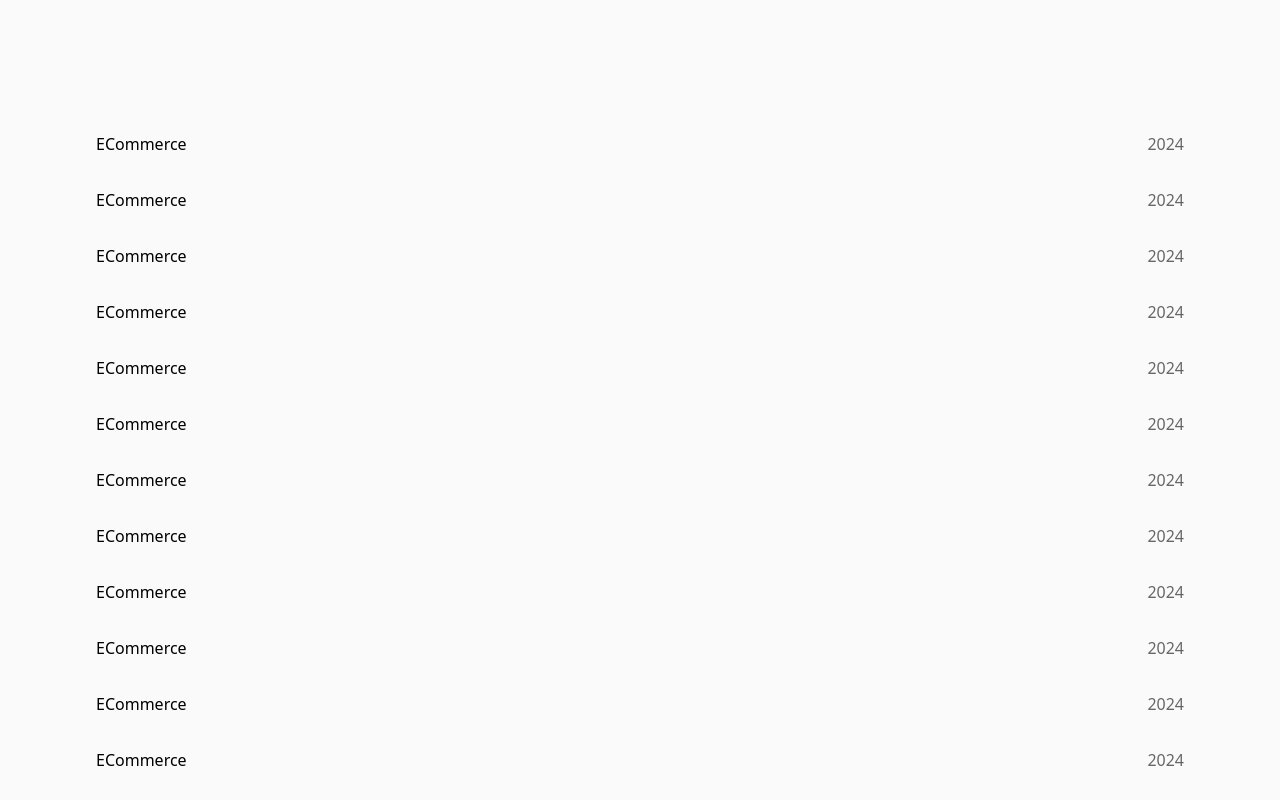
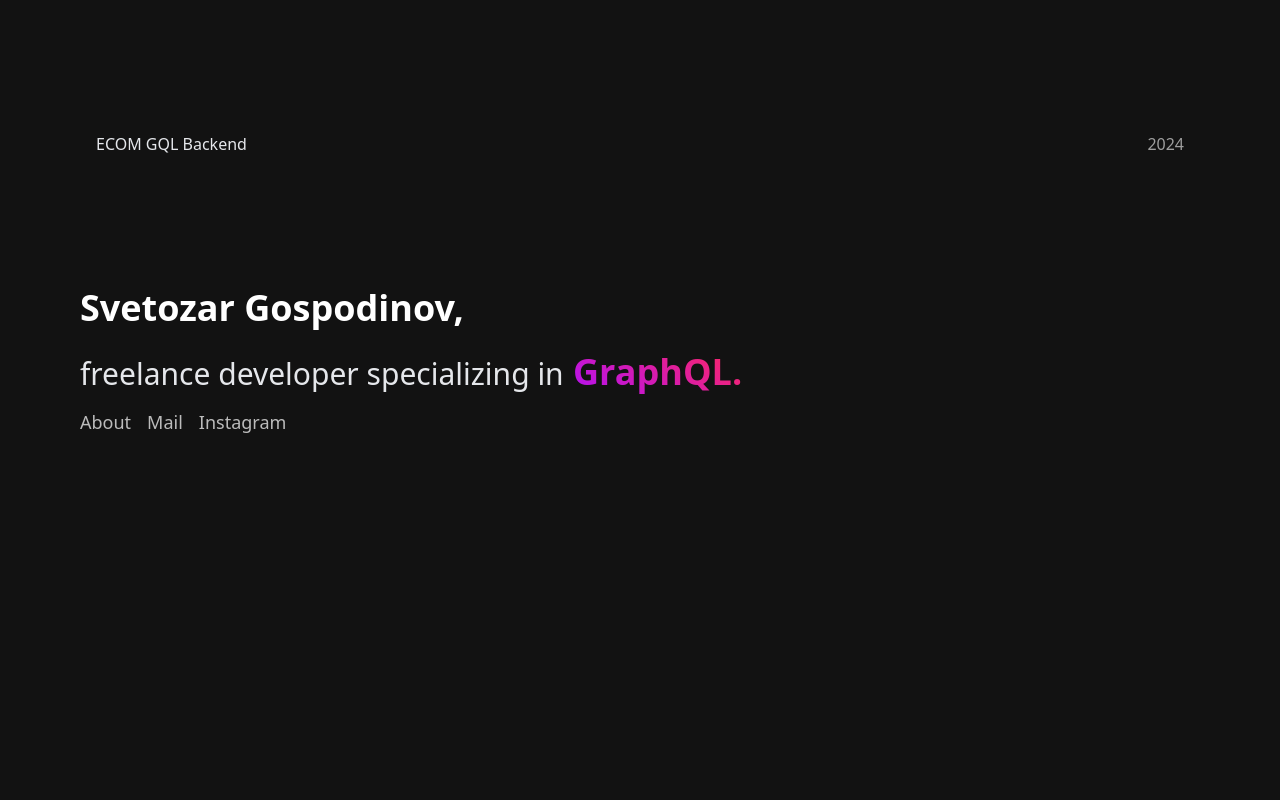
Before and after one commit to svetozar12/portfolio, a Next.js app: page / in a window 1280 px wide. Shown: the top 800 px of the page. Built offline with nearby package versions, Linux system fonts and the light colour scheme.

Commit message:
final version

```diff
--- a/src/components/GifRender.tsx
+++ b/src/components/GifRender.tsx
@@ -7,17 +7,17 @@ interface IGifRender {
 
 const GifRender = ({ gifPath, title }: IGifRender) => {
   return (
-    <div className="max-w-3xl xl:max-w-7xl mx-auto mt-10 rounded-lg shadow-lg border border-gray-300 overflow-hidden">
-      <div className="flex justify-between items-center bg-gray-200 border-b border-gray-300 px-3 py-2">
+    <div className="max-w-3xl xl:max-w-7xl mx-auto mt-10 rounded-lg shadow-lg border border-gray-50 overflow-hidden">
+      <div className="flex justify-between items-center bg-gray-50 border-b border-gray-50 px-3 py-2">
         <div className="flex space-x-2">
           <div className="w-3 h-3 rounded-full bg-red-500"></div>
           <div className="w-3 h-3 rounded-full bg-yellow-400"></div>
           <div className="w-3 h-3 rounded-full bg-green-500"></div>
         </div>
-        <div className="text-sm text-gray-600">{title}</div>
+        <div className="text-sm text-white">{title}</div>
       </div>
 
-      <div className="bg-white">
+      <div className="bg-gray-50">
         <img
           src={gifPath}
           alt="My GIF"
--- a/src/components/OverView.tsx
+++ b/src/components/OverView.tsx
@@ -30,10 +30,14 @@ const Overview: React.FC<IOverview> = ({ activeItem }) => {
           showActiveItem ? "max-w-0 opacity-0" : "opacity-100"
         } ${styles.container}`}
       >
-        <h1 className="font-bold text-2xl">
-          Svetozar Gospodinov,
-          <br /> freelance developer specializing in{" "}
+        <h1 className="font-bold text-4xl">Svetozar Gospodinov,</h1>
+        <br />
+        <div>
+          <span className="text-gray-200 text-3xl">
+            freelance developer specializing in
+          </span>
           <span
+            className="text-4xl font-bold"
             style={{
               backgroundImage: "linear-gradient(214deg, #ff285c, #b010fb)",
               backgroundClip: "text",
@@ -41,10 +45,10 @@ const Overview: React.FC<IOverview> = ({ activeItem }) => {
               color: "transparent",
             }}
           >
-            GraphQL
+            {" "}
+            GraphQL.
           </span>
-          .
-        </h1>
+        </div>
         <Links />
       </div>
     </>
--- a/src/components/ProjectList/ProjectList.tsx
+++ b/src/components/ProjectList/ProjectList.tsx
@@ -9,21 +9,18 @@ interface IProjectList {
 
 const ProjectList = ({ onInteraction }: IProjectList) => {
   const isMobile = useIsMobile();
-  const [projects, setProjects] = useState<
-    Array<{ name: string; year: number; item: React.JSX.Element }>
-  >([]);
 
-  useEffect(() => {
-    const temp = [];
-    for (let index = 0; index < 20; index++) {
-      temp.push({
-        name: "ECommerce",
-        year: 2024,
-        item: <GifRender title="ECommerce" gifPath="/gifs/e-com-backend.gif" />,
-      });
-    }
-    setProjects(temp);
-  }, []);
+  const projects: Array<{
+    name: string;
+    year: number;
+    item: React.JSX.Element;
+  }> = [
+    {
+      name: "ECOM GQL Backend",
+      year: 2024,
+      item: <GifRender title="ECommerce" gifPath="/gifs/e-com-backend.gif" />,
+    },
+  ];
 
   return (
     <>
@@ -44,8 +41,9 @@ const ProjectList = ({ onInteraction }: IProjectList) => {
               className="h-12"
               key={name + year + index}
             >
-              <div className="rounded-2xl flex justify-between items-center cursor-default w-full px-4 py-3 gap-8 hover:shadow-2xl hover:bg-white hover:scale-110 duration-500">
-                <div>{name}</div> <div className={styles.year}>{year}</div>
+              <div className="rounded-2xl flex justify-between items-center cursor-default w-full px-4 py-3 gap-8 hover:shadow-light hover:bg-gray-100 hover:scale-110 duration-500">
+                <div className="text-gray-200">{name}</div>
+                <div className={`${styles.year} text-gray-500`}>{year}</div>
               </div>
               <br></br>
             </div>
--- a/src/components/common/Modal.tsx
+++ b/src/components/common/Modal.tsx
@@ -16,7 +16,7 @@ const Modal = ({ open, onClose, children }: IModal) => {
         className="fixed inset-0  block backdrop-blur-[11px] w-screen h-screen"
       ></div>
       <button
-        className="absolute text-white top-5 right-5 text-2xl hover:text-gray-300 font-bold bg-black w-12 h-12 p-2 rounded-full"
+        className="absolute text-black top-5 right-5 text-2xl hover:text-gray-300 font-bold bg-white w-12 h-12 p-2 rounded-full"
         onClick={onClose}
       >
         &#x2715;
--- a/src/pages/index.tsx
+++ b/src/pages/index.tsx
@@ -8,7 +8,7 @@ export default function Home() {
   const [activeItem, setActiveItem] = useState<React.JSX.Element | null>(null);
   const isMobile = useIsMobile();
   return (
-    <div className="bg-gray-50 flex flex-wrap">
+    <div className="flex flex-wrap">
       <ProjectList
         onInteraction={(item) => {
           setActiveItem(item);
--- a/src/styles/globals.css
+++ b/src/styles/globals.css
@@ -5,28 +5,29 @@
 @tailwind utilities;
 
 :root {
-  --color-white: #ffffff;
-  --color-gray-50: #fafafa;
-  --color-gray-100: #f5f5f5;
-  --color-gray-500: #a0aec0;
-  --color-gray-800: rgba(0, 0, 0, 0.74);
-  --color-black: #000000;
+  --color-gray-50: #38343f;
+  --color-gray-100: #1e1e1e;
+  --color-gray-500: #7c7c7c;
+  --color-gray-800: rgba(255, 255, 255, 0.74);
 }
 
 body {
-  background-color: var(--color-gray-50);
   color: var(--color-black);
+  background-color: #121212;
+  color: #ffff;
   @apply font-sans;
 }
 
 a {
-  color: var(--color-gray-800);
-  opacity: 0.8;
+  color: #bbbbbb;
   transition-duration: 100ms;
 }
 
 a:hover {
-  color: var(--color-gray-800);
-  opacity: 0.5;
   transition-duration: 100ms;
+  background-image: linear-gradient(214deg, #ff6993, #c05afc);
+  background-clip: text;
+  -webkit-background-clip: text;
+  color: transparent;
+  scale: 1.1;
 }
--- a/tailwind.config.ts
+++ b/tailwind.config.ts
@@ -8,6 +8,12 @@ const config: Config = {
   ],
   theme: {
     extend: {
+      boxShadow: {
+        light: `--tw-shadow: 0 20px 25px -5px rgb(255 255 255 / 0.1), 0 8px 10px -6px rgb(255 255 255 / 0.1); /* Light shadow */
+    --tw-shadow-colored: 0 20px 25px -5px var(--tw-shadow-color), 0 8px 10px -6px var(--tw-shadow-color); /* For colored shadows */
+    box-shadow: var(--tw-ring-offset-shadow, 0 0 #0000), var(--tw-ring-shadow, 0 0 #0000), var(--tw-shadow);
+`,
+      },
       maxWidth: {
         list: "58.33333333%",
         about: "41.66666667%",
@@ -22,14 +28,12 @@ const config: Config = {
         ],
       },
       colors: {
-        white: "var(--color-white)",
         gray: {
           50: "var(--color-gray-50)",
           100: "var(--color-gray-100)",
           500: "var(--color-gray-500)",
           800: "var(--color-gray-800)",
         },
-        black: "var(--color-black)",
         pink: {
           500: "var(--color-pink-500)",
           600: "var(--color-pink-600)",
```
